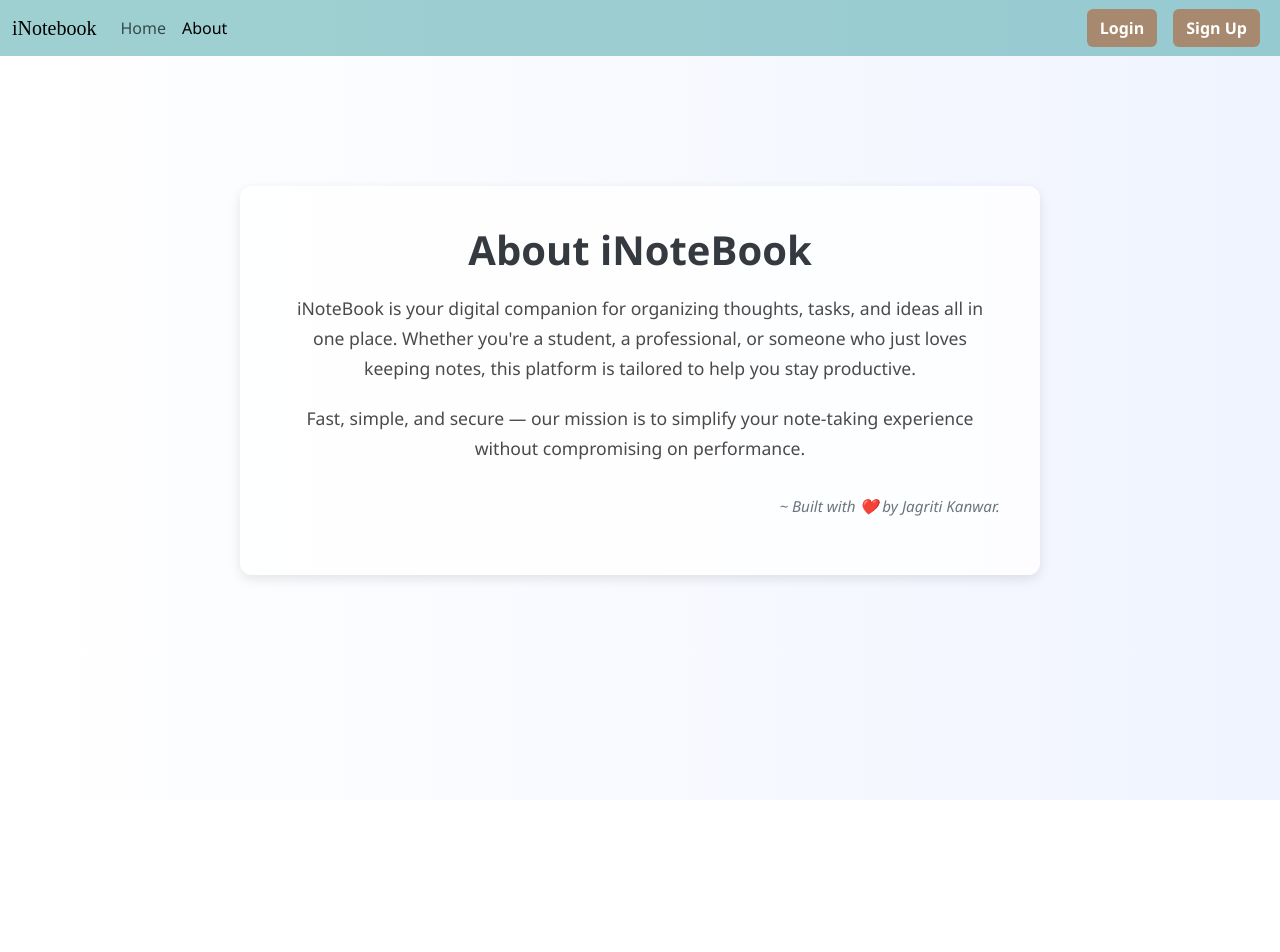
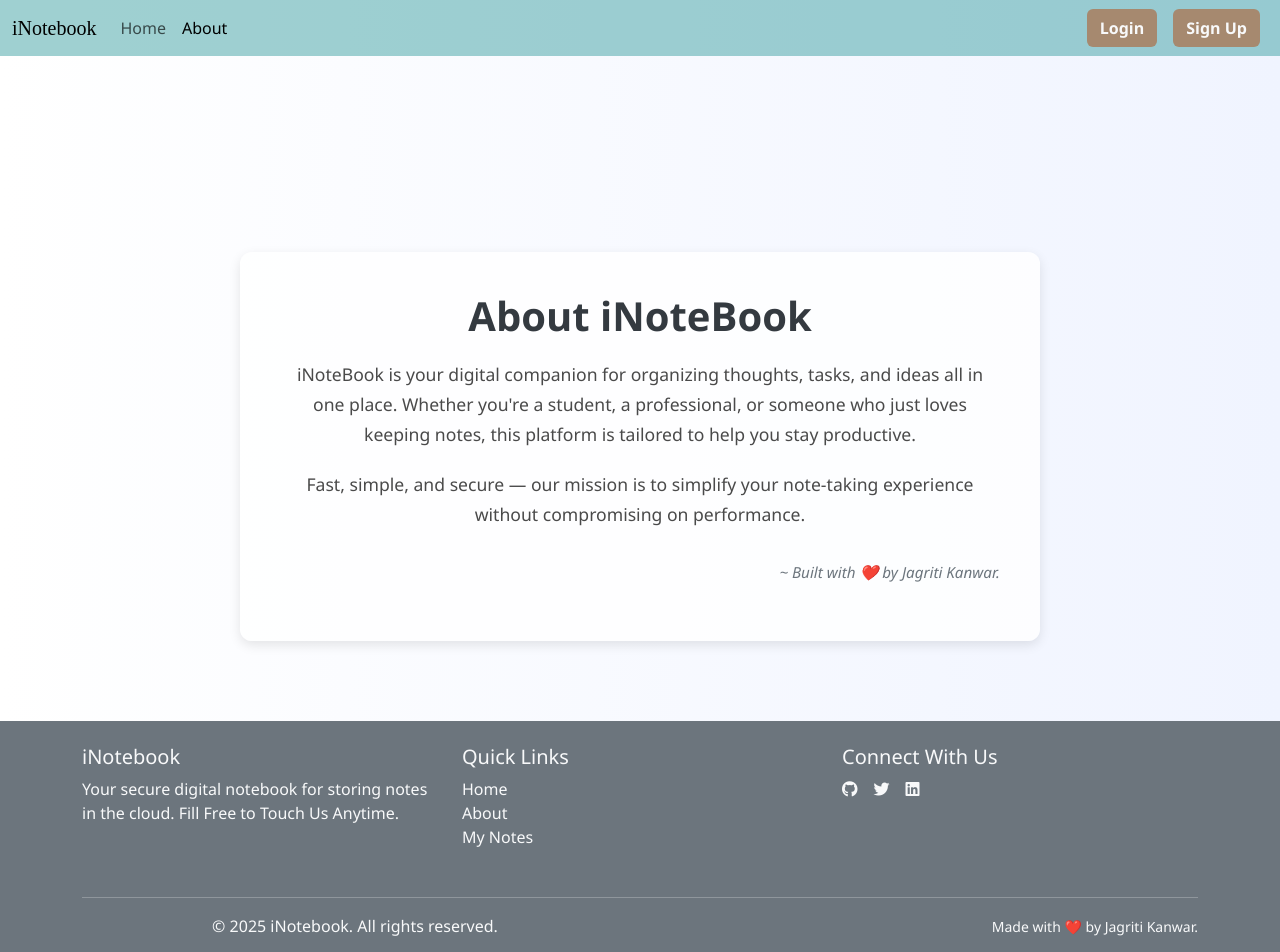
Before and after one commit to safnihsn/inotebook, a React (Create React App) app: page /about in a window 1280 px wide. Shown: the top 952 px of the page. Before the commit the page ends 800 px from the top, so only its background shows below. Built offline with nearby package versions, Linux system fonts and the light colour scheme.

Commit message:
Add a Footer section

```diff
--- a/package.json
+++ b/package.json
@@ -5,6 +5,7 @@
   "dependencies": {
     "@fortawesome/fontawesome-free": "^6.7.2",
     "@fortawesome/fontawesome-svg-core": "^6.7.2",
+    "@tailwindcss/vite": "^4.1.13",
     "@testing-library/dom": "^10.4.0",
     "@testing-library/jest-dom": "^6.6.3",
     "@testing-library/react": "^16.3.0",
@@ -13,7 +14,7 @@
     "react": "^19.1.0",
     "react-dom": "^19.1.0",
     "react-router-dom": "^7.6.2",
-    "react-scripts": "5.0.1",
+    "react-scripts": "^5.0.1",
     "web-vitals": "^2.1.4"
   },
   "scripts": {
--- a/src/App.css
+++ b/src/App.css
@@ -20,12 +20,25 @@
   font-family: "Shadows Into Light", cursive;
   font-weight: 400;
   font-style: normal;
+  align-items: center;
 }
 
 .navbar-brand:hover {
-  color: #4f6268 !important;
+  color: #03546c !important;
+  text-decoration: underline;
+  font-weight: 900;
+  transform: scale(1.1);
 }
 
+
+
+.nav-item:hover {
+  color: #03546c !important;
+  text-decoration: underline;
+  font-weight: 600;
+  transform: scale(1.1);
+  transition-duration: 0.5s;
+}
 
 .App-header {
   background-color: #282c34;
@@ -67,3 +80,14 @@ body {
   background: linear-gradient(to right, #ffffff, #f0f4ff);
   font-family: 'Segoe UI', sans-serif;
 }
+
+.Footer {
+  position: fixed;
+  left: 0;
+  bottom: 0;
+  width: 100%;
+  z-index: 100;
+  background-color: rgb(255, 255, 255);
+  padding-top: 1rem;
+  padding-bottom: 1rem;
+}
--- a/src/App.js
+++ b/src/App.js
@@ -7,6 +7,7 @@ import NoteState from "./context/notes/NotesState";
 import Alert from "./components/Alert";
 import Login from "./components/Login";
 import Signup from "./components/Signup";
+import Footer from "./components/Footer";
 import { useState } from "react";
 
 function App() {
@@ -26,19 +27,20 @@ function App() {
       <NoteState>
         <BrowserRouter>
           <Navbar />
-          <div style={{ height: "50px" }}>
+          <div style={{ height: 100 }} className="mt-3">
             {alert && <Alert alert={alert} />}
           </div>
+          <div className="">
+            <Routes>
+              <Route path="/" element={<div className="container"> <Home showAlert={showAlert} />  </div> } />
+              <Route path="/about" element={<><About /> <Footer /></>}/>
+              <Route path="/login" element={<Login showAlert={showAlert} />} />
 
-          <div className="container">
-            <Routes>
-              <Route path="/" element={<Home showAlert={showAlert} />} />
-              <Route path="/about" element={<About />} />
-              <Route path="/login" element={<Login showAlert={showAlert} />} />
               <Route
                 path="/signup"
                 element={<Signup showAlert={showAlert} />}
               />
+
             </Routes>
           </div>
         </BrowserRouter>
--- /dev/null
+++ b/src/components/Footer.js
@@ -0,0 +1,47 @@
+import React from 'react';
+import { Link } from "react-router-dom";
+
+const Footer = () => {
+  return (
+    <footer className="bg-secondary text-light py-4 mt-auto">
+      <div className="container">
+        <div className="row">
+          <div className="col-md-4 mb-3">
+            <h5>iNotebook</h5>
+            <p className="text-light">
+              Your secure digital notebook for storing notes in the cloud. Fill Free to Touch Us Anytime.
+            </p>
+          </div>
+          <div className="col-md-4 mb-3">
+            <h5>Quick Links</h5>
+            <ul className="list-unstyled">
+              <li><a href="/" className="text-light text-decoration-none">Home</a></li>
+              <li><a href="/about" className="text-light text-decoration-none">About</a></li>
+              <li><a href="/notes" className="text-light text-decoration-none">My Notes</a></li>
+
+            </ul>
+          </div>
+          <div className="col-md-4 mb-3">
+            <h5>Connect With Us</h5>
+            <div className="d-flex gap-3">
+              <Link to="https://github.com/safnihsn/inotebook" className="text-light"><i className="fab fa-github"></i></Link>
+                 <Link to="" className="text-light"><i className="fab fa-twitter"></i></Link>
+                       <Link to="" className="text-light"><i className="fab fa-linkedin"></i></Link>
+            </div>
+          </div>
+        </div>
+        <hr className="bg-light" />
+        <div className="row">
+          <div className="col text-center">
+            <p className="mb-0">© {new Date().getFullYear()} iNotebook. All rights reserved.</p>
+          </div>
+          <div className="col text-end">
+            <small>Made with ❤️ by Jagriti Kanwar.</small>
+          </div>
+        </div>
+      </div>
+    </footer>
+  );
+};
+
+export default Footer;
--- a/src/components/Navbar.js
+++ b/src/components/Navbar.js
@@ -12,7 +12,7 @@ const Navbar = () => {
 
   return (
     <nav className="navbar navbar-expand-lg custom-navbar">
-      <div className="container-fluid">
+      <div className="container-fluid  ">
         <Link className="navbar-brand navv" to="/">
           iNotebook
         </Link>
@@ -27,7 +27,7 @@ const Navbar = () => {
         >
           <span className="navbar-toggler-icon"></span>
         </button>
-        <div className="collapse navbar-collapse" id="navbarSupportedContent">
+        <div className="collapse navbar-collapse " id="navbarSupportedContent">
           <ul className="navbar-nav me-auto mb-2 mb-lg-0">
             <li className="nav-item">
               <Link
@@ -101,10 +101,10 @@ const Navbar = () => {
           </form> */}
           {!localStorage.getItem("token") ? (
             <>
-              <Link className="btn custom-btn mx-2" to="/login" role="button">
+              <Link className="btn custom-btn mx-2 text-light" to="/login" role="button">
                 Login
               </Link>
-              <Link className="btn custom-btn mx-2" to="/signup" role="button">
+              <Link className="btn custom-btn mx-2 text-light" to="/signup" role="button">
                 Sign Up
               </Link>
             </>
```
Also changed, not shown: 1 other file (tests, documents, lock files or other folders).
